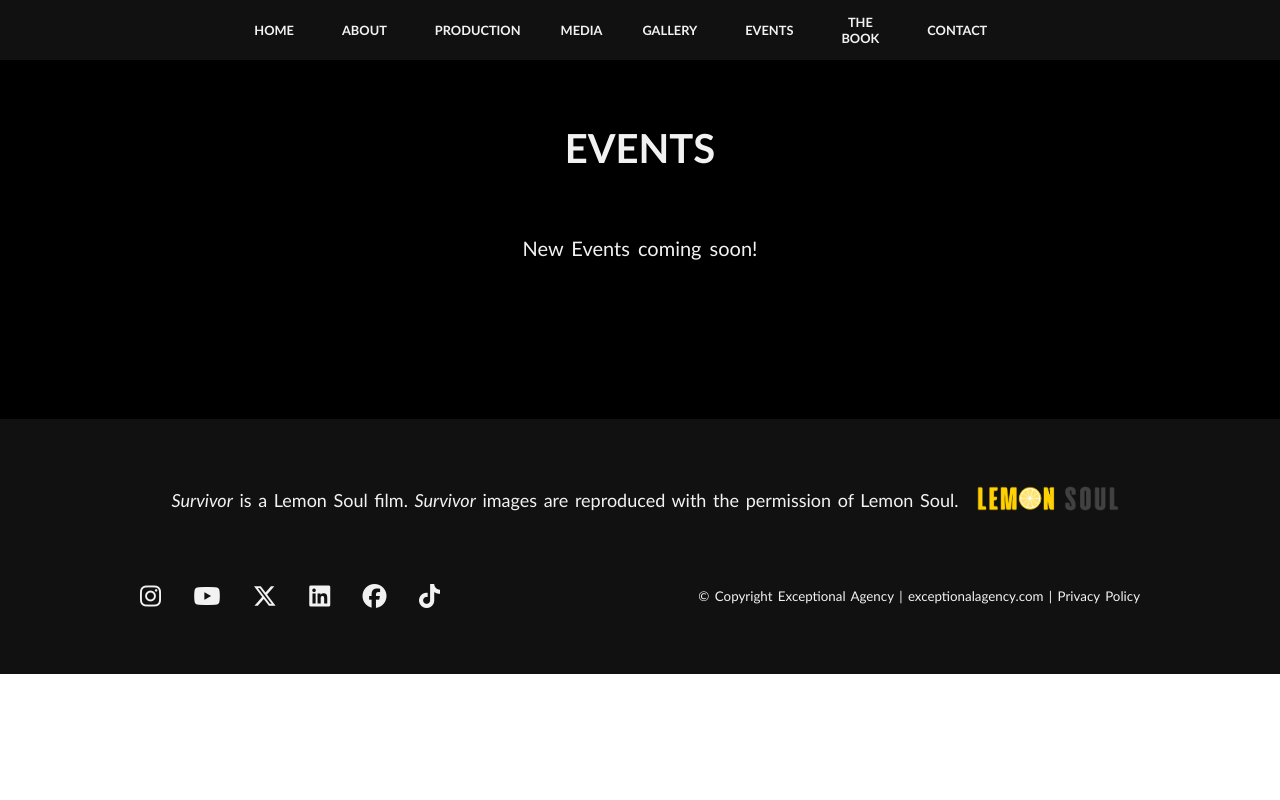
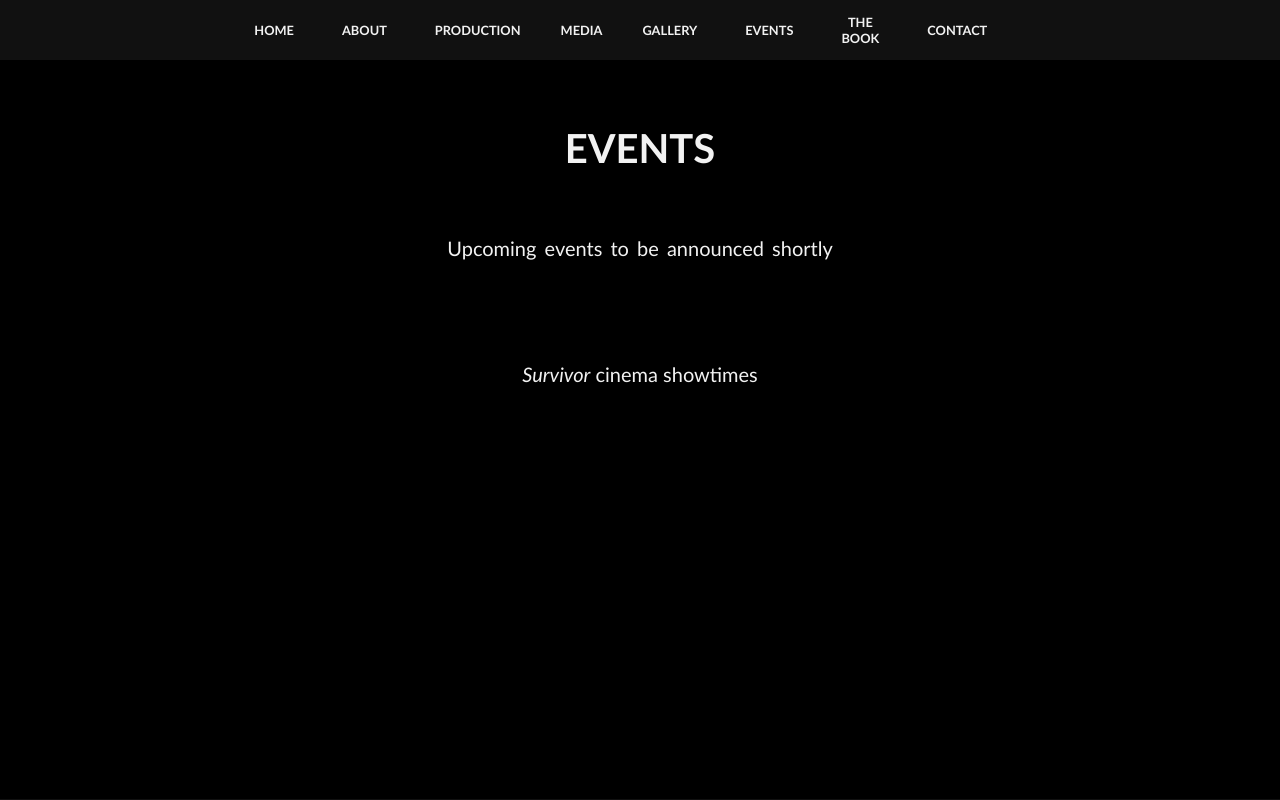
Before and after one commit to totes7/Survivor, a React (Create React App) app: page /screening in a window 1280 px wide. Shown: the top 800 px of the page. Built offline with nearby package versions, Linux system fonts and the light colour scheme.

Commit message:
fix events page and add link to jw3 cinema showtimes

```diff
--- a/src/App.css
+++ b/src/App.css
@@ -787,6 +787,18 @@ body {
   margin: 5% 10%;
 }
 
+.cinema-link {
+  font-size: 20px;
+  text-decoration: none;
+  color: rgb(242, 242, 242);
+  margin: 5% 0;
+}
+
+.cinema-link:hover {
+  color: rgb(30, 59, 155);
+}
+
+
 .screening h1 {
   font-size: 40px;
 }
--- a/src/components/pages/Screening.jsx
+++ b/src/components/pages/Screening.jsx
@@ -1,12 +1,10 @@
 import React from "react";
-// import { Link } from "react-router-dom";
+import { Link } from "react-router-dom";
 import "../../App.css";
 import Footer from "../Footer";
 // import banner from "../../images/Poster.jpg";
 
 function Screening() {
-
-
   return (
     <>
       <div className="screening">
@@ -14,12 +12,31 @@ function Screening() {
           <h1>EVENTS</h1>
         </div>
 
-        <p>New Events coming soon!</p>
+        <p>Upcoming events to be announced shortly</p>
+        <br />
+        <br />
+
+
+        <Link to="https://www.jw3.org.uk/search?for=Survivor" target="_blank" className="cinema-link">
+          <em>Survivor</em> cinema showtimes
+        </Link>
+
         <br />
         <br />
         <br />
         <br />
         <br />
+        <br />
+        <br />
+        <br />
+        <br />
+        <br />
+        <br />
+        <br />
+        <br />
+        <br />
+        <br />
+
 
         {/* <p>
           Special Screening with JW3, London, to mark Holocaust Memorial Day 2025
@@ -35,7 +52,6 @@ function Screening() {
         >
           <button>BOOK</button>
         </Link> */}
-
       </div>
 
       <Footer />
```
